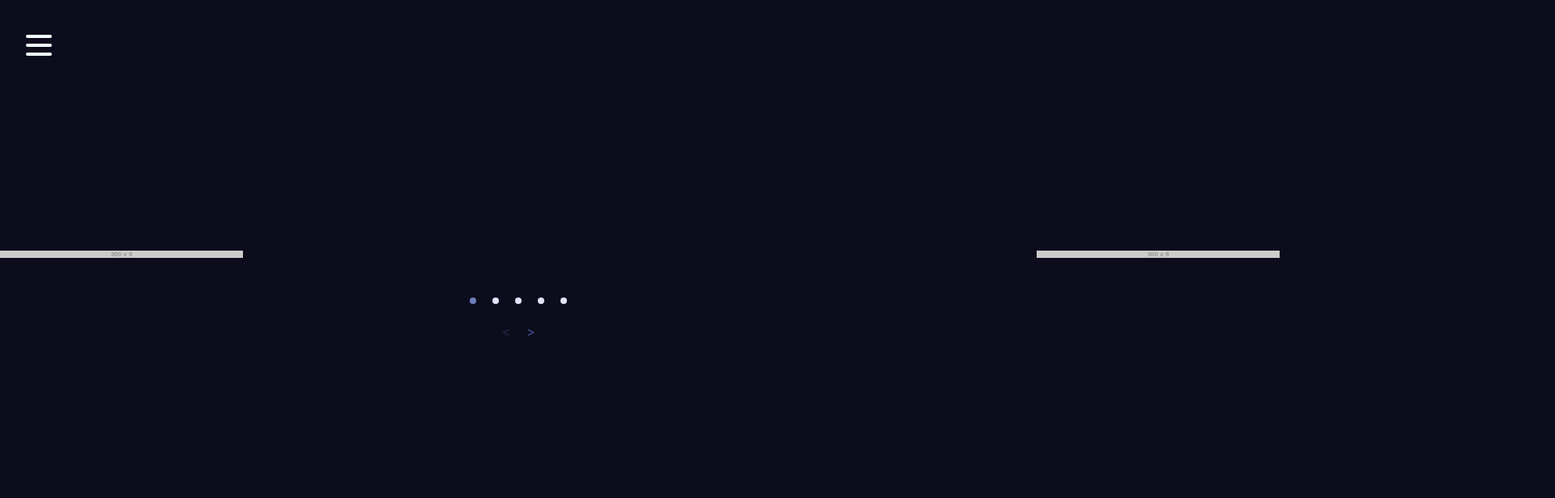
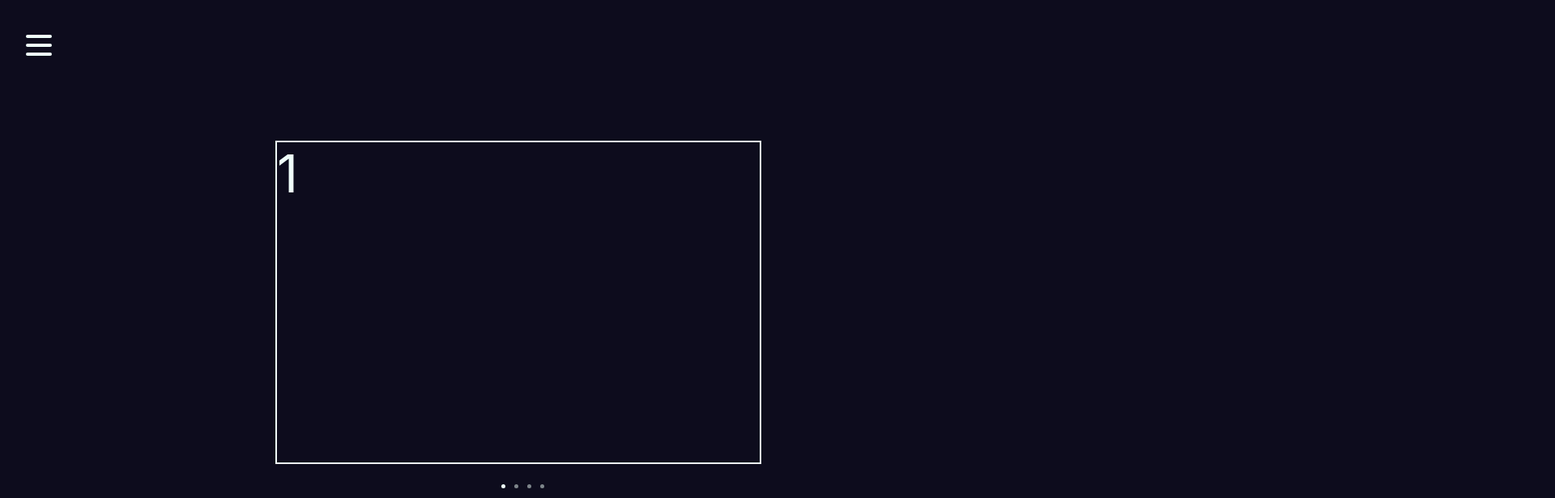
Before and after one commit to pr0xii/nolababysitters-reactjs, a React (Create React App) app: page /sitter in a window 1280 px wide. Shown: the top 616 px of the page at 81% size, 1920 px wide, since content can reach past the window. Built offline with nearby package versions, Linux system fonts and the light colour scheme.

Commit message:
Fixed Carousel, Fixed Bottom Nav to Bottom of screen

```diff
--- a/package.json
+++ b/package.json
@@ -14,6 +14,7 @@
     "react": "^17.0.1",
     "react-dom": "^17.0.1",
     "react-hamburger-menu": "^1.2.1",
+    "react-material-ui-carousel": "^2.1.2",
     "react-router-dom": "^5.2.0",
     "react-scripts": "4.0.1",
     "react-typed": "^1.2.0",
--- a/src/App.css
+++ b/src/App.css
@@ -1,3 +1,7 @@
+body{
+  /* height: 300vh !important; */
+}
+
 #typed { /* Text Styling */
   font-family: "Script12 BT";
   font-weight: bold;
@@ -6,5 +10,7 @@
 
 .bottom-nav{
   width: 100%;
-  position: static;
+  position: fixed;
+  left: 0;
+  bottom: 0;
 }
--- a/src/components/BottomNav/BottomNav.js
+++ b/src/components/BottomNav/BottomNav.js
@@ -29,7 +29,7 @@ export default function LabelBottomNavigation() {
   };
 
   return (
-    <BottomNavigation value={value} onChange={handleChange} className={classes.root}>
+    <BottomNavigation value={value} onChange={handleChange} className={classes.root} >
       <BottomNavigationAction label="Recent Sitters" value="recents" icon={<RestoreIcon />} />
       <BottomNavigationAction label="Favorite Sitters" value="favorites" icon={<FavoriteIcon />} />
       <BottomNavigationAction label="Nearby Sitters" value="nearby" icon={<LocationOnIcon />} />
--- a/src/components/Sitter/Sitter.js
+++ b/src/components/Sitter/Sitter.js
@@ -1,25 +1,26 @@
 import React from 'react';
-import AliceCarousel from 'react-alice-carousel';
-import "react-alice-carousel/lib/alice-carousel.css";
+import './styles.css'
 
 class Sitter extends React.Component {
-  renderThumbs = () =>
-    <ul>
-      {
-        [1,2,3,4,5].map((item, i) =>
-          <li key={i} onClick={() => this.Carousel._onDotClick(i)}>Thumb {item}</li>)
-      }
-    </ul>;
-
+  state = {
+    activeItemIndex: 0
+  }
   render() {
+    const items = [
+      <div>1</div>,
+      <div>2</div>,
+      <div>3</div>,
+      <div>4</div>
+    ]
     return (
-      <AliceCarousel>
-    <img src="https://via.placeholder.com/300/09f/fff.png" className="yours-custom-class" />
-    <img src="https://via.placeholder.com/300/09f/fff.png" className="yours-custom-class" />
-    <img src="https://via.placeholder.com/300/09f/fff.png" className="yours-custom-class" />
-    <img src="https://via.placeholder.com/300/09f/fff.png" className="yours-custom-class" />
-    <img src="https://via.placeholder.com/300/09f/fff.png" className="yours-custom-class" />
-  </AliceCarousel>
+      <section>
+        <ul className='__custome-slider'>
+          {items.map((item, index) => <li key={index} className={`${this.state.activeItemIndex === index ? 'active' : ''}`}>{item}</li>)}
+        </ul>
+        <ul className='__custom-slider-dots'>
+          {items.map((item, index) => <li key={index} className={`${this.state.activeItemIndex === index ? 'active' : ''}`} onClick={() => this.setState({ activeItemIndex: index })}></li>)}
+        </ul>
+      </section>
     );
   }
 }
--- /dev/null
+++ b/src/components/Sitter/styles.css
@@ -0,0 +1,50 @@
+.__Carousel-slider .alice-carousel__stage-item.__active{
+    z-index: 1;
+}
+.crusual___item{
+    height: 100%;
+}
+
+.__custome-slider{
+    display: flex;
+    width: 600px;
+    height: 400px;
+    border: 2px solid;
+    padding: 0;
+    margin: auto;
+    list-style-type: none;
+    position: relative;
+}
+.__custome-slider li{
+    min-width: 100%;
+    font-size: 4em;
+    transform: linear 0.3s all;
+}
+.__custome-slider li:not(.active){
+    opacity: 0;
+    visibility: hidden;
+    position: absolute;
+    left: 0;
+    top: 0;
+    width: 100%;
+    height: 100%;
+}
+.__custome-slider::-webkit-scrollbar {
+    display: none;
+  }
+
+
+  .__custom-slider-dots{
+      display: flex;
+      align-items: center;
+      justify-content: center;
+  }
+  .__custom-slider-dots li{
+      cursor: pointer;
+    }
+.__custom-slider-dots li:not(:last-child){
+    margin-right: 16px;
+}
+.__custom-slider-dots li:not(.active){
+    opacity: 0.5;
+}
```
Also changed, not shown: 2 other files (tests, documents, lock files or other folders).
